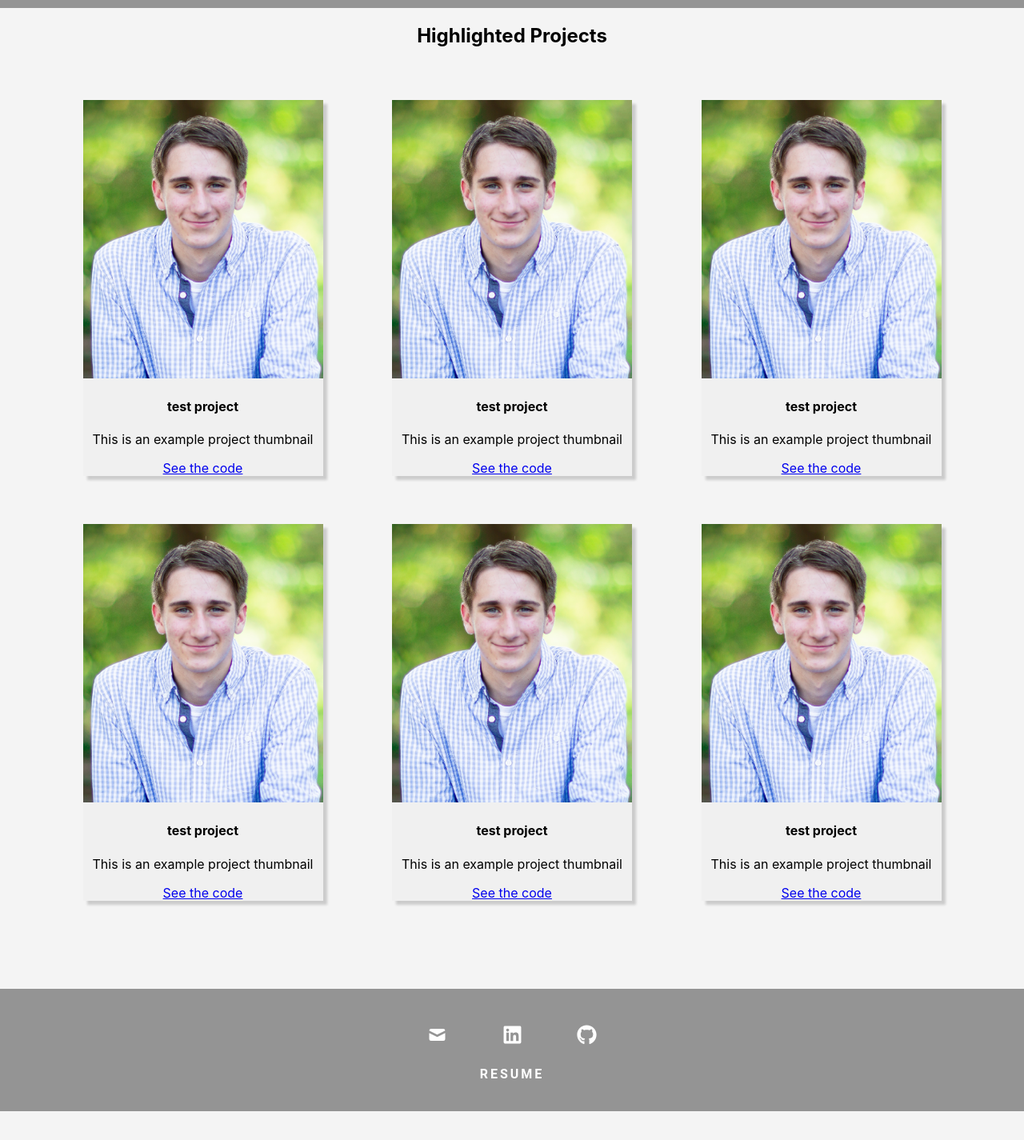
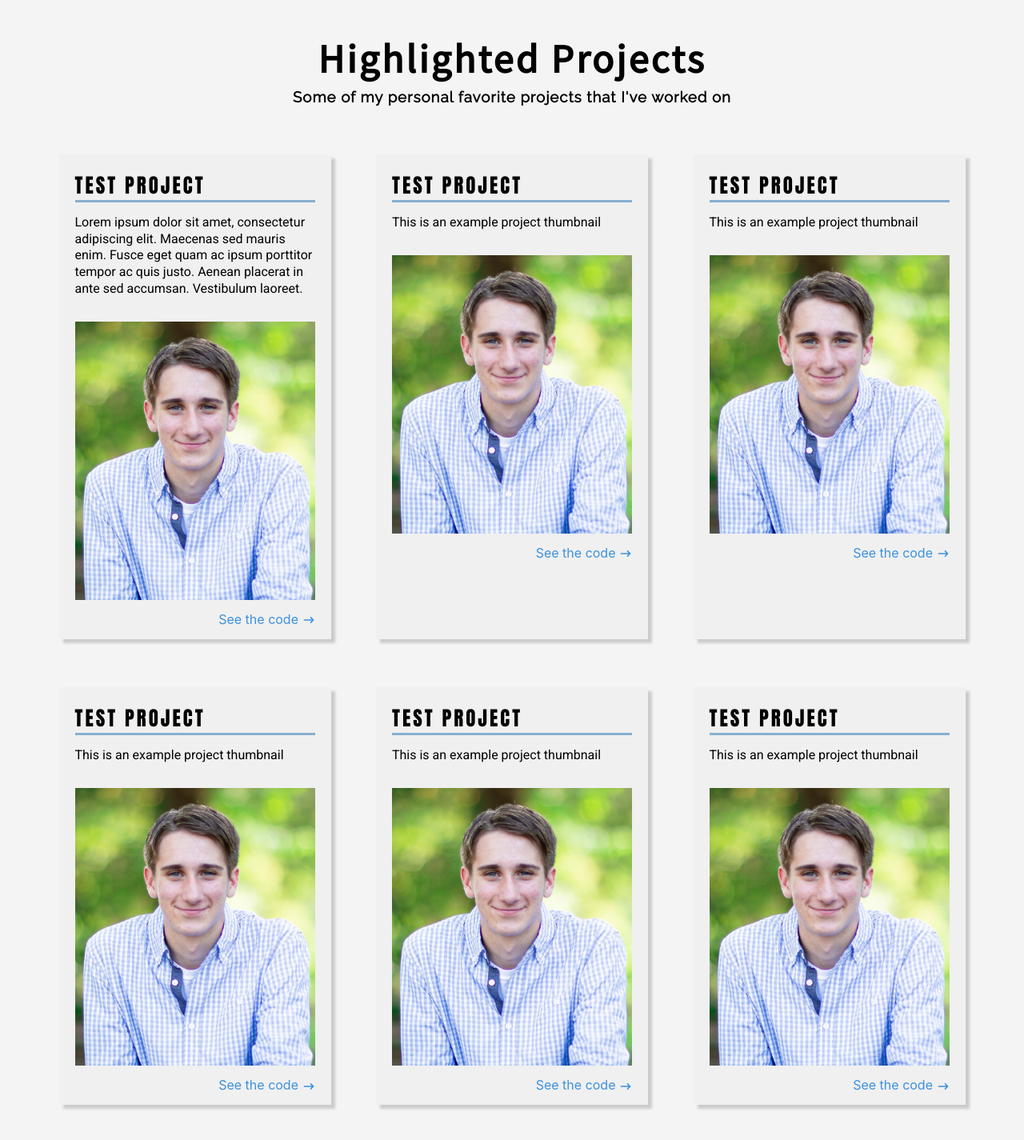
Before and after one commit to nicholasmiller1/portfolio, a React (Create React App) app: page / in a window 1280 px wide. Shown: the part 1120-2545 px from the top of the page at 80% size. Before the commit the page ends 2509 px from the top, so only its background shows below. Built offline with nearby package versions, Linux system fonts and the light colour scheme.

Commit message:
Finished homepage structure and styles

```diff
--- a/public/index.html
+++ b/public/index.html
@@ -3,6 +3,10 @@
   <head>
     <meta charset="utf-8" />
     <link rel="icon" href="%PUBLIC_URL%/favicon.ico" />
+    <link href='https://fonts.googleapis.com/css?family=Roboto' rel='stylesheet'>
+    <link href='https://fonts.googleapis.com/css?family=Anton' rel='stylesheet'>
+    <link href='https://fonts.googleapis.com/css?family=Source+Sans+Pro' rel='stylesheet'>
+    <link href='https://fonts.googleapis.com/css?family=Raleway' rel='stylesheet'>
     <meta name="viewport" content="width=device-width, initial-scale=1" />
     <meta name="theme-color" content="#000000" />
     <meta
--- a/src/components/thumbnail.js
+++ b/src/components/thumbnail.js
@@ -1,13 +1,14 @@
 import React from 'react';
 import '../css/thumbnail.css';
+import {HiArrowNarrowRight} from 'react-icons/hi'
 
 const Thumbnail = ({link, image, title, description}) => {
     return (
         <div className="thumbnail">
-            <img className="thumbnail-image" src={image} alt="Thumbnail"/>
             <h4 className="thumbnail-title">{title}</h4>
             <p className="thumbnail-description">{description}</p>
-            <a href={link} className="thumbnail-link" target="_blank" rel="noreferrer">See the code</a>
+            <img className="thumbnail-image" src={image} alt="Thumbnail"/>
+            <a href={link} className="thumbnail-link" target="_blank" rel="noreferrer">See the code <HiArrowNarrowRight style={{verticalAlign: 'middle'}}/></a>
         </div>
     );
 }
--- a/src/css/footer.css
+++ b/src/css/footer.css
@@ -1,7 +1,7 @@
 .footer {
   /* position: fixed; */
   bottom: 0;
-  width: 100vw;
+  width: 100%;
   height: fit-content;
   padding: 30px 0;
   background-color: #949494;
--- a/src/css/home.css
+++ b/src/css/home.css
@@ -1,3 +1,10 @@
+h1 {
+  font-size: 50px;
+  font-family: "Source Sans Pro", sans-serif;
+  font-weight: 900;
+  letter-spacing: 0.0625em;
+}
+
 #about {
   background-color: #949494;
   padding: 5em 2em;
@@ -22,14 +29,14 @@
   text-align: left;
   border-bottom: 10px solid #88aed0;
   padding-bottom: 10px;
-  font-size: 40px;
-  font-family: Roboto, futura-pt, Futura, sans-serif;
-  font-weight: 900;
-  letter-spacing: 5px;
 }
 
 .home-about > span {
   grid-area: b;
+  font-family: Roboto, sans-serif;
+  text-align: left;
+  line-height: 1.3em;
+  /* letter-spacing: 1px; */
 }
 
 .home-about > img {
@@ -40,6 +47,19 @@
   margin: auto;
 }
 
+.home-projects > h1 {
+  text-align: center;
+  margin-bottom: 5px;
+}
+
+.home-projects > h3 {
+  margin: 0;
+  margin-bottom: 15px;
+  text-align: center;
+  font-family: "Source Pro Sans", Raleway, sans-serif;
+  letter-spacing: 0.05em;
+}
+
 #home-project-container {
   margin: 0 auto;
   max-width: 1300px;
@@ -47,9 +67,23 @@
   flex-direction: row;
   flex-wrap: wrap;
   justify-content: space-evenly;
-  padding: 1em 2em 5em 2em;
+  padding: 1em 2em;
 }
 
 #home-project-container > * {
   flex: 1 0 33%;
 }
+
+#projects-button {
+  display: inline-block;
+  color: black;
+  border: 2px inset black;
+  text-decoration: none;
+  padding: 10px 15px;
+  margin-bottom: 5%;
+  background-color: #e7e7e7;
+}
+
+#projects-button:hover {
+  background-color: #a7a7a7;
+}
--- a/src/css/thumbnail.css
+++ b/src/css/thumbnail.css
@@ -5,9 +5,42 @@
   box-shadow: 5px 5px 3px rgba(0, 0, 0, 0.164);
   background-color: #f0f0f0;
   margin: 30px 15px;
+  padding: 20px;
+  padding-bottom: 15px;
 }
 
 .thumbnail-image {
   width: 100%;
   height: auto;
 }
+
+.thumbnail-title {
+  text-transform: uppercase;
+  text-align: left;
+  border-bottom: 3px solid #88aed0;
+  margin: 0 0 15px 0;
+  font-size: 25px;
+  letter-spacing: 3px;
+  font-family: Anton, sans-serif;
+  font-weight: 500;
+}
+
+.thumbnail-description {
+  margin: 0 0 30px 0;
+  padding: 0;
+  text-align: left;
+  font-family: Roboto, sans-serif;
+  line-height: 1.3em;
+}
+
+.thumbnail-link {
+  float: right;
+  color: #3d91db;
+  text-decoration: none;
+  margin-top: 10px;
+  /* margin: 10px 15px; */
+}
+
+.thumbnail-link:hover {
+  color: #88aed0;
+}
--- a/src/pages/Home.js
+++ b/src/pages/Home.js
@@ -3,6 +3,7 @@ import '../css/home.css';
 import Header from '../components/header.js';
 import Footer from '../components/footer.js';
 import Thumbnail from '../components/thumbnail.js';
+import {HashLink as Link} from 'react-router-hash-link';
 
 const Home = (props) => {
     return (
@@ -20,14 +21,16 @@ const Home = (props) => {
             </section>
             <section className="home-projects">
                 <h1>Highlighted Projects</h1>
+                <h3>Some of my personal favorite projects that I've worked on</h3>
                 <div id="home-project-container">
-                    <Thumbnail link="https://github.com" image={require('../assets/header-photo.jpg').default} title="test project" description="This is an example project thumbnail"/>
+                    <Thumbnail link="https://github.com" image={require('../assets/header-photo.jpg').default} title="test project" description="Lorem ipsum dolor sit amet, consectetur adipiscing elit. Maecenas sed mauris enim. Fusce eget quam ac ipsum porttitor tempor ac quis justo. Aenean placerat in ante sed accumsan. Vestibulum laoreet."/>
                     <Thumbnail link="https://github.com" image={require('../assets/header-photo.jpg').default} title="test project" description="This is an example project thumbnail"/>
                     <Thumbnail link="https://github.com" image={require('../assets/header-photo.jpg').default} title="test project" description="This is an example project thumbnail"/>
                     <Thumbnail link="https://github.com" image={require('../assets/header-photo.jpg').default} title="test project" description="This is an example project thumbnail"/>
                     <Thumbnail link="https://github.com" image={require('../assets/header-photo.jpg').default} title="test project" description="This is an example project thumbnail"/>
                     <Thumbnail link="https://github.com" image={require('../assets/header-photo.jpg').default} title="test project" description="This is an example project thumbnail"/>
                 </div>
+                <Link to="/projects" id="projects-button">See More</Link>
             </section>
             <Footer/>
         </div>
```
